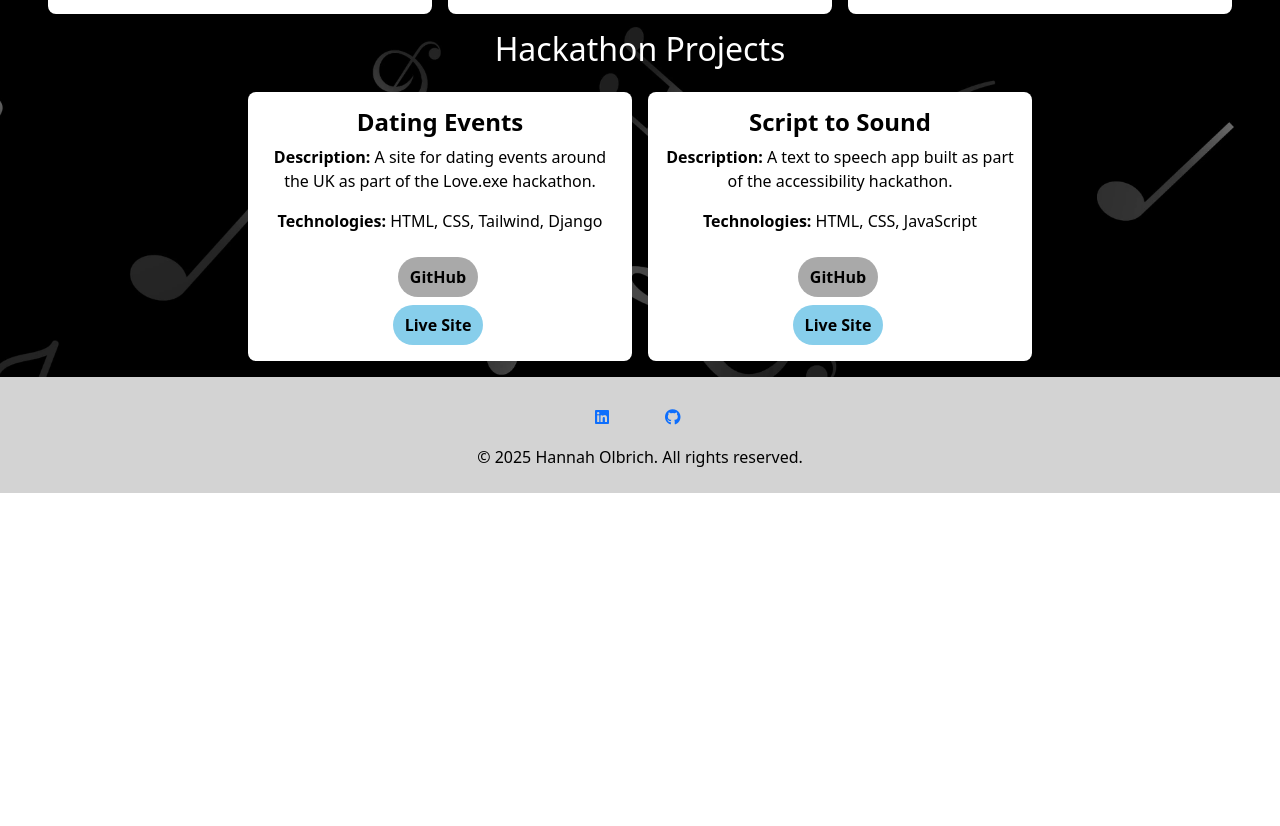
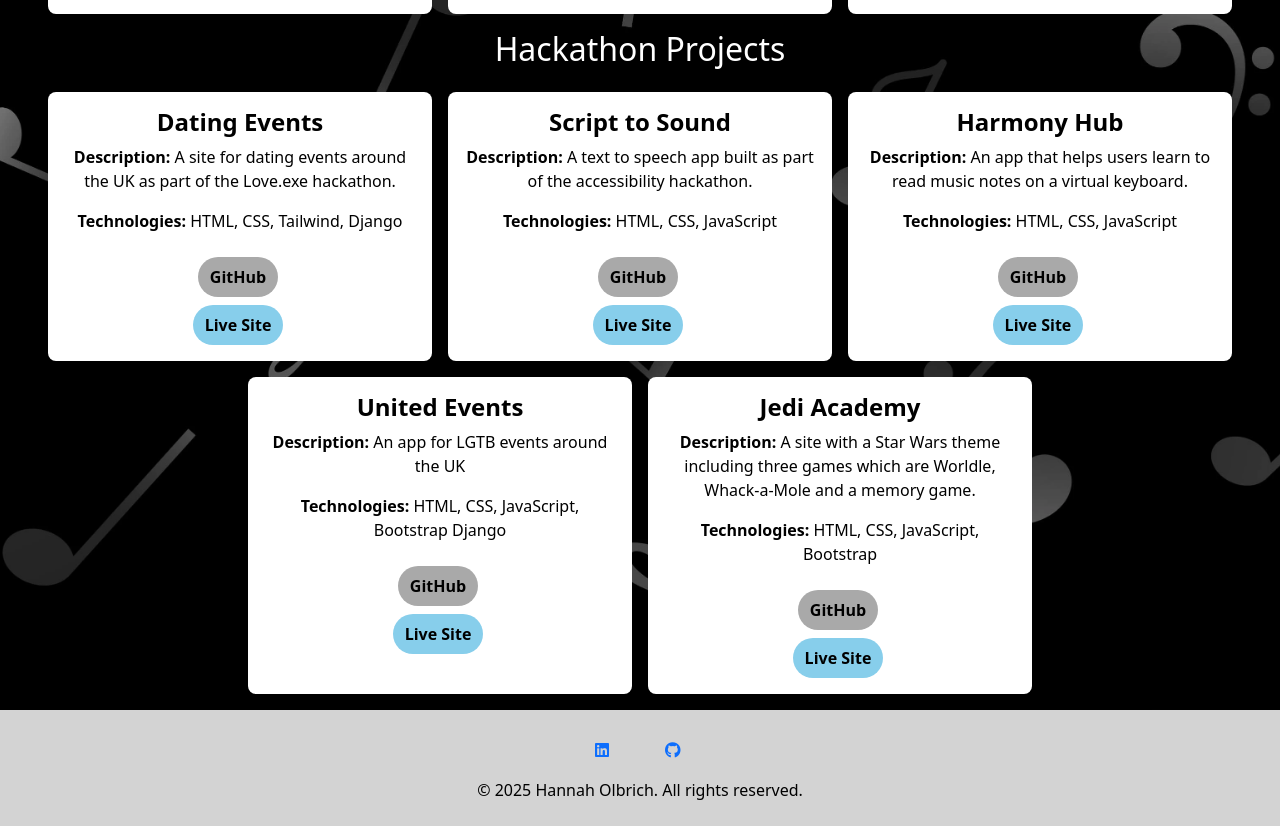
Before and after one commit to hannahro15/Hannah-Portfolio-Site, a React (Create React App) app: page /Hannah-Portfolio-Site/projects in a window 1280 px wide. Shown: the part 839-1665 px from the top of the page. Before the commit the page ends 1332 px from the top, so only its background shows below. Built offline with nearby package versions, Linux system fonts and the light colour scheme.

Commit message:
Add other hackathon projects

```diff
--- a/src/data/projectsData.js
+++ b/src/data/projectsData.js
@@ -58,5 +58,26 @@ export const hack_projects = [
         technologies: ["HTML, ", "CSS, ", "JavaScript "],
         github: "https://github.com/hannahro15/Nov24Hackathon",
         demo: "https://script-to-sound-f697c5a0720c.herokuapp.com/"
+    },
+    {
+        title: "Harmony Hub",
+        description: "An app that helps users learn to read music notes on a virtual keyboard.",
+        technologies: ["HTML, ", "CSS, ", "JavaScript "],
+        github: "https://github.com/justynath/harmony-hackers",
+        demo: "https://justynath.github.io/harmony-hackers/"
+    },
+    {
+        title: "United Events",
+        description: "An app for LGTB events around the UK",
+        technologies: ["HTML, ", "CSS, ", "JavaScript, ", "Bootstrap ", "Django"],
+        github: "https://github.com/hannahro15/July24Hackathon-United-Events",
+        demo: "https://united-events-a9a097150c85.herokuapp.com/"
+    },
+    {
+        title: "Jedi Academy",
+        description: "A site with a Star Wars theme including three games which are Worldle, Whack-a-Mole and a memory game.",
+        technologies: ["HTML, ", "CSS, ", "JavaScript, ", "Bootstrap"],
+        github: "https://github.com/stephendawsondev/jedi-academy?tab=readme-ov-file",
+        demo: "https://stephendawsondev.github.io/jedi-academy/index.html"
     }
 ];
```
Also changed, not shown: src/pages/Projects.css (added).
